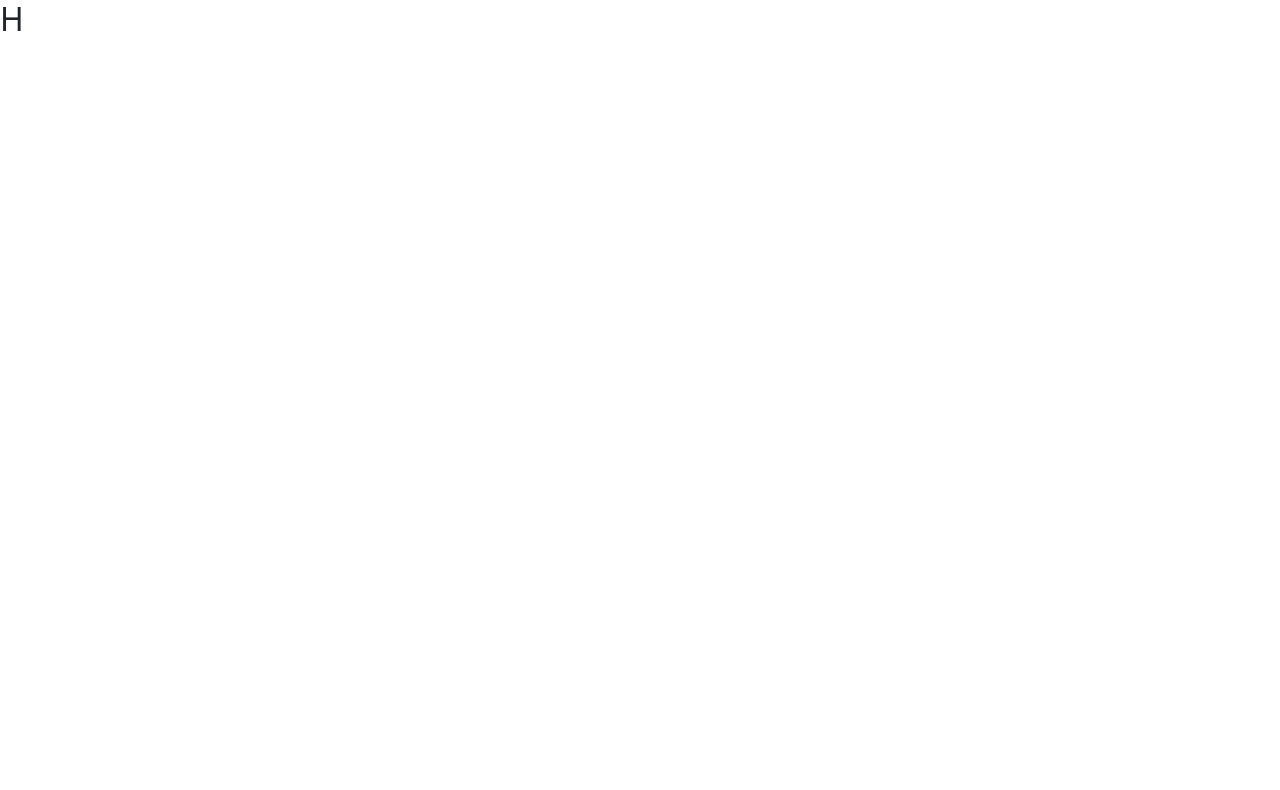
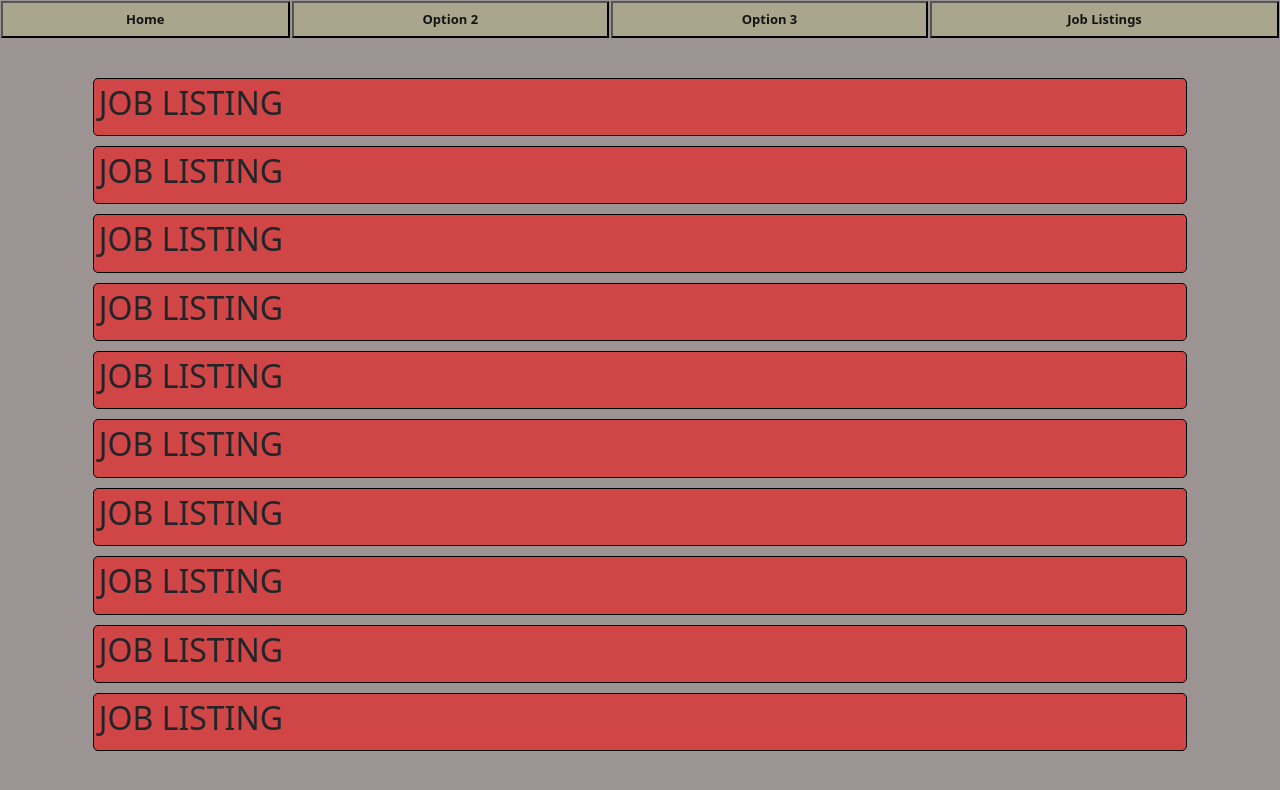
Before and after one commit to TannerTX/booker-main, a React (Create React App) app: page /Jobs in a window 1280 px wide. Before the commit this address had no page. Shown: the top 790 px of the page. Built offline with nearby package versions, Linux system fonts and the light colour scheme; the HTML template or start-up script is replaced by a standard one.

Commit message:
Working on Job Listing Page

```diff
--- a/src/App.js
+++ b/src/App.js
@@ -7,6 +7,7 @@ import ReservePage from "./Pages/ReservePage/ReservePage.js"
 import Gabe from "./Pages/Gabe/Gabe.js"
 import LoadingPage from './Pages/LoadingPage/LoadingPage.js';
 import History from "./Pages/History/History.js"
+import Jobs from "./Pages/Jobs/Jobs.js"
 import Navbar from './Components/Navbar/Navbar.js';
 
 
@@ -19,12 +20,11 @@ function App() {
     setTimeout(() => setIsLoading(false), 2000)
   }, [])
 
-  if(isLoading)
-  return <LoadingPage />
-  else
+  // if(isLoading)
+  // return <LoadingPage />
+  // else
   return (
     <>
-
     <BrowserRouter>
     <Navbar />
       <Routes>
@@ -32,6 +32,7 @@ function App() {
         <Route path="/Reserve" element={<ReservePage />} />
         <Route path="/Gabe" element={<Gabe />} />
         <Route path="/History" element={<History />} />
+        <Route path="Jobs" element={<Jobs />} />
       </Routes>
     </BrowserRouter>
     </>
--- /dev/null
+++ b/src/Components/JobListing/JobListing.css
@@ -0,0 +1,10 @@
+.Listing-Main {
+    background-color: rgba(255, 0, 0, 0.527);
+    width: 95%;
+    height: auto;
+    border-radius: 5px;
+    border: 1px solid black;
+    margin: 5px;
+    padding: 5px;
+    overflow-wrap: break-word;
+}
--- /dev/null
+++ b/src/Components/JobListing/JobListing.js
@@ -0,0 +1,17 @@
+import React, { useState, useEffect } from "react";
+import "../../Components/CoolButton/CoolButton.css"
+import { collection, getDocs, getFirestore } from "firebase/firestore";
+import app_connection from "../../firebase.js"
+import "./JobListing.css"
+
+
+export default function JobListing(props) {
+
+    return(
+
+        <div className="Listing-Main">
+            <h2>{props.inside || "JOB LISTING"}</h2>
+        </div>
+
+    )
+}
--- /dev/null
+++ b/src/Components/Navbar/Navbar.css
@@ -0,0 +1,30 @@
+body { background-color: rgb(156, 147, 147); }
+
+.Navbar-Main table { width: 100%; }
+
+.btn2 {
+    align-items: center;
+    /* display: inline-block; */
+    padding: 0.5em 5em;
+    width: 100%;
+    height: 100%;
+    /* margin-bottom: 15px; */
+    background: none;
+    /* border: 2px solid #fff; */
+    font-size: 13px;
+    color: #131313;
+    cursor: pointer;
+    position: relative;
+    overflow: hidden;
+    transition: all 0.3s;
+    border-radius: 0px;
+    background-color: #aaa68e;
+    font-weight: bolder;
+}
+
+
+.btn2:hover {
+    background-color: #f3e074;
+    color: #000000;
+    box-shadow: 0 2px 0 2px #000000;
+}
--- a/src/Components/Navbar/Navbar.js
+++ b/src/Components/Navbar/Navbar.js
@@ -1,11 +1,36 @@
 import 'bootstrap/dist/css/bootstrap.min.css';
 import React from "react"
+import { useNavigate } from "react-router-dom";
+import { NavbarData } from "./NavbarData.js"
+import './Navbar.css';
 
-function Navbar() {
+export default function Navbar() {
+  let navigate = useNavigate();
+  const routeChange = (newPath) => {
+    navigate(newPath);
+  };
 
+  /*
+   -- FUTURE ADDITION FOR EASE-OF-USE --
+   Implement New buttons for navbar through json
+  */
   return (
-    <h2>H</h2>
-  )
+    <div className="Navbar-Main">
+      <table>
+        <tbody>
+          <tr>
+
+            {NavbarData.map((item) => (
+              <td>
+                <button className="btn2" onClick={() => navigate(item.path)}>
+                  {item.title}
+                </button>
+              </td>
+            ))}
+
+          </tr>
+        </tbody>
+      </table>
+    </div>
+  );
 }
-
-export default Navbar
--- /dev/null
+++ b/src/Components/Navbar/NavbarData.js
@@ -0,0 +1,18 @@
+export const NavbarData = [
+    {
+        title: "Home",
+        path: "/"
+    },
+    {
+        title: "Option 2",
+        path: "/"
+    },
+    {
+        title: "Option 3",
+        path: "/"
+    },
+    {
+        title: "Job Listings",
+        path: "/Jobs"
+    }
+]
--- a/src/Pages/History/History.js
+++ b/src/Pages/History/History.js
@@ -42,10 +42,10 @@ export default function History() {
 
         <div className="Main">
         <button id="homeb" className="btn" onClick={() => routeChange("/")}></button>
-        {reservations.map(item =>
+        {
+        reservations.map(item =>
             <div className="card">
             <h3>
-
                 {item.DateOfArrival || "Empty"}
                  <br /> <br />
                 {item.Destination || "Empty"}
--- a/src/Pages/Homepage/Homepage.css
+++ b/src/Pages/Homepage/Homepage.css
@@ -9,6 +9,7 @@
     height: 100vh;
   }
 
+
   @keyframes Welcome {
     0% {
       transform: scale(0.5);
@@ -19,6 +20,25 @@
     }
   }
 
+
+  @keyframes hoverAnimation {
+
+    from {
+      tranform: translateY(-10px);
+    }
+    to {
+      transform: translateY(-20px);
+    }
+
+  }
+
+  @media (max-width: 2000px){
+    img {
+        width: 75%
+    }
+
+}
+
 footer {
    position:absolute;
    top: 20%;
@@ -26,18 +46,24 @@ footer {
    animation: Welcome 2s ease 0s 1 normal forwards;
 }
 
+
 #Welcome_Load {
     margin-bottom: 60px;
+}
+
+.growAnimation {
   animation: Welcome 2s ease 0s 1 normal forwards;
 }
 
-
-@media (max-width: 2000px){
-    img {
-        width: 75%
+.hoverAnimation {
+  animation: hoverAnimation 3s infinite alternate;
 }
 
-}
+
+
+
+
+
 
 
 a {
--- a/src/Pages/Homepage/Homepage.js
+++ b/src/Pages/Homepage/Homepage.js
@@ -14,15 +14,15 @@ function Homepage() {
     return (
 
         <div className="MainContainer">
-        <img alt="h" id="Welcome_Load" src={mainLogo} />
-        <button className="btn" onClick={() => routeChange("/Reserve")}>Schedule a Trip</button>
-        <button className="btn" onClick={() => routeChange("/History")}>View Current Reservations</button>
-        <button className="btn" onClick={() => routeChange("/Gabe")}>Picture of Gabe</button>
+        <img alt="h" id="Welcome_Load" className="growAnimation hoverAnimation" src={mainLogo} style={{"animation-fill-mode":"forwards"}} />
+        {/* <button className="btn" onClick={() => routeChange("/Reserve")}>Schedule a Trip</button> */}
+        {/* <button className="btn" onClick={() => routeChange("/History")}>View Current Reservations</button> */}
+        {/* <button className="btn" onClick={() => routeChange("/Gabe")}>Picture of Gabe</button> */}
+        {/* <button className="btn" onClick={() => routeChange("/Jobs")}>Job Postings</button> */}
         <footer><i><a href="https://github.com/TannerTX">@TannerTX</a></i></footer>
         </div>
     )
 
-
 }
 
 export default Homepage
--- /dev/null
+++ b/src/Pages/Jobs/Jobs.css
@@ -0,0 +1,17 @@
+.Jobs-MainContainer {
+    width: 90%;
+    height: 85%;
+    position: absolute;
+    left: 50%;
+    transform: translate(-50%, 5%);
+    background-color: rgb(156, 147, 147);
+    display: flex;
+    flex-direction: column;
+    /* justify-content: center; */
+    align-items: center;
+    /* height: 100vh; */
+    background-color: rgba(0, 128, 0, 0);
+    border-radius: 20px;
+    /* border: 1px solid black; */
+    overflow-y: scroll;
+  }
--- /dev/null
+++ b/src/Pages/Jobs/Jobs.js
@@ -0,0 +1,41 @@
+import React, { useState, useEffect } from "react";
+import "./Jobs.css"
+import "../../Components/CoolButton/CoolButton.css"
+import LoadingPage from "../LoadingPage/LoadingPage.js";
+import { collection, getDocs, getFirestore } from "firebase/firestore";
+import app_connection from "../../firebase.js"
+import { useNavigate } from "react-router-dom";
+import Navbar from '../../Components/Navbar/Navbar.js';
+import JobListing from "../../Components/JobListing/JobListing.js"
+
+
+export default function Jobs() {
+
+
+
+    return (
+        <div className="Jobs-MainContainer">
+            <JobListing />
+            <JobListing />
+            <JobListing />
+            <JobListing />
+            <JobListing />
+            <JobListing />
+            <JobListing />
+            <JobListing />
+            <JobListing />
+            <JobListing />
+            <JobListing />
+            <JobListing />
+            <JobListing />
+            <JobListing />
+            <JobListing />
+            <JobListing />
+            <JobListing />
+            <JobListing />
+        </div>
+
+
+    )
+
+}
```
Lines whose indentation alone changed are shown as unchanged.
